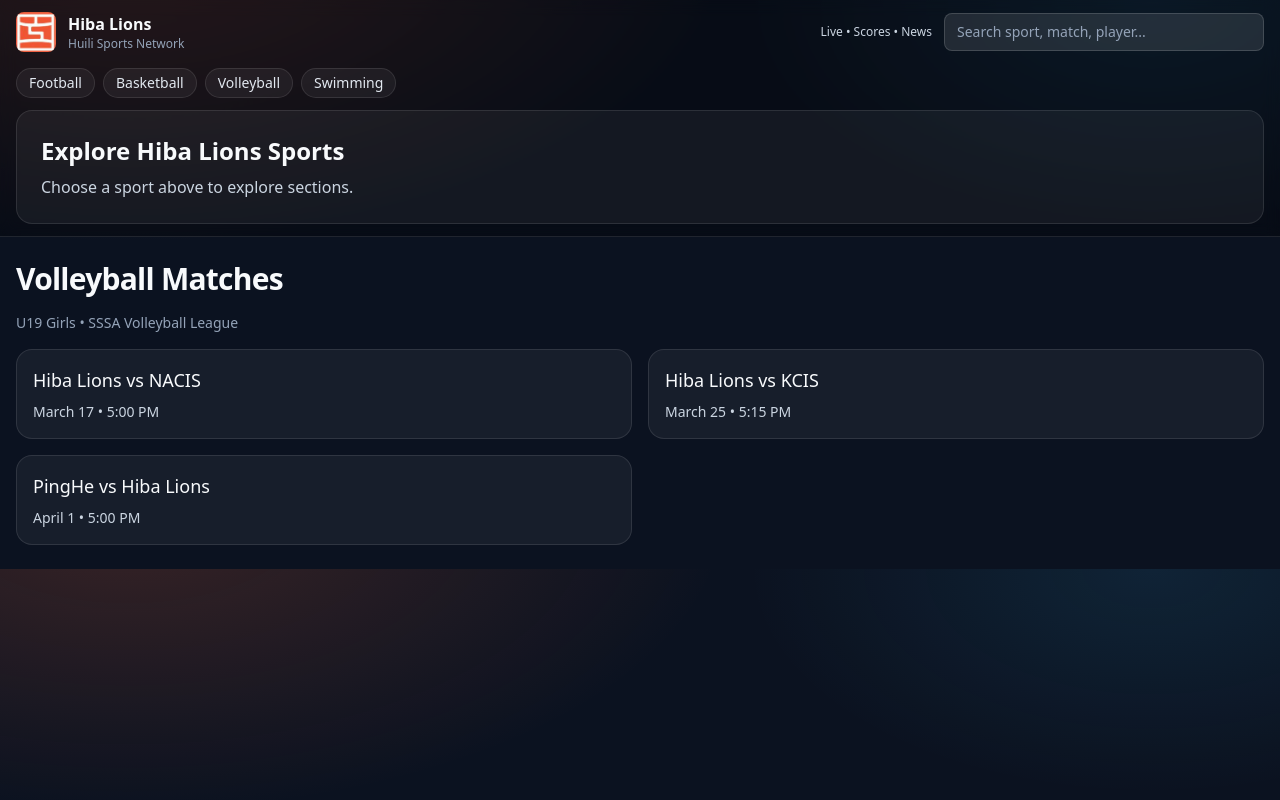
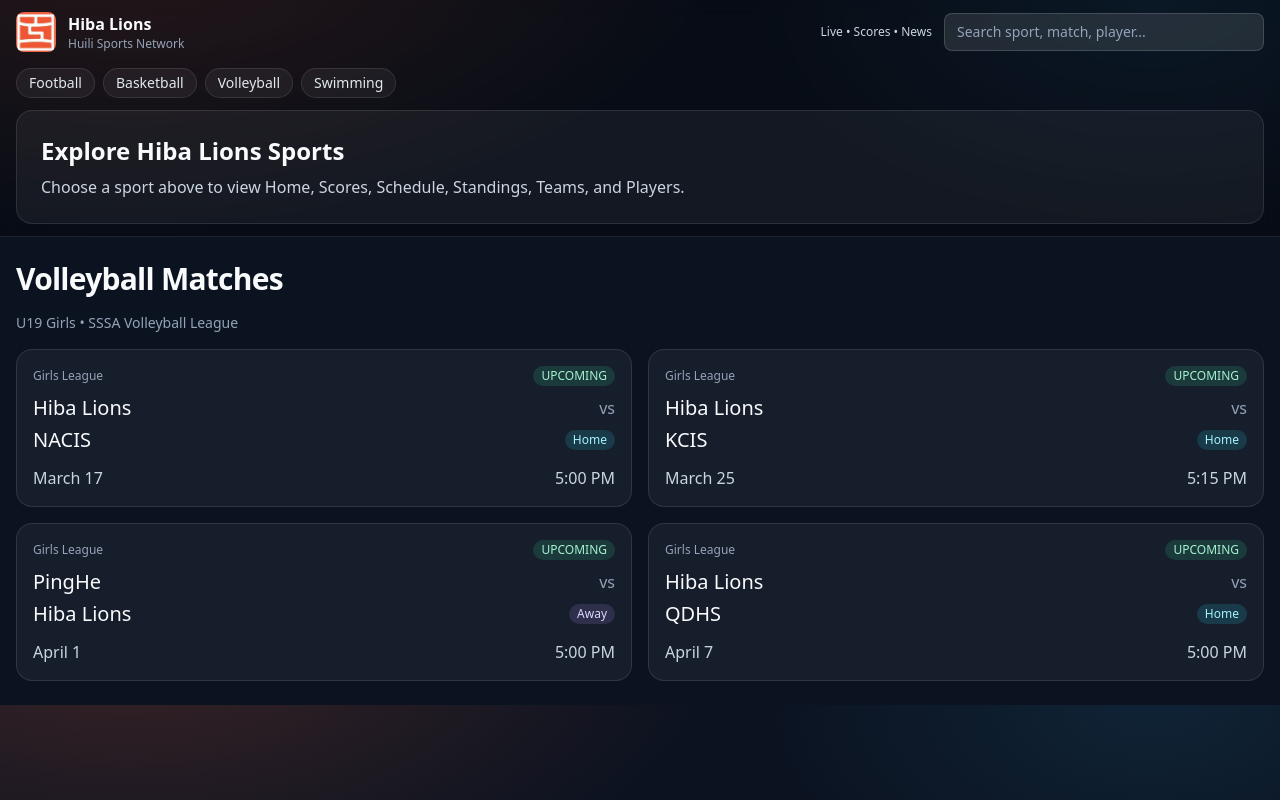
Before and after one commit to michaelfang1234/MichaelF, a Next.js app: page /matches in a window 1280 px wide. Built offline with nearby package versions, Linux system fonts and the light colour scheme.

Commit message:
Restore rich matches UI, exact player filtering, sport-specific stats, and synced top panel sections

```diff
--- a/src/app/matches/page.tsx
+++ b/src/app/matches/page.tsx
@@ -1,19 +1,31 @@
 export default function MatchesPage() {
-  const schedule = [
-    { date: "March 17", match: "Hiba Lions vs NACIS", time: "5:00 PM" },
-    { date: "March 25", match: "Hiba Lions vs KCIS", time: "5:15 PM" },
-    { date: "April 1", match: "PingHe vs Hiba Lions", time: "5:00 PM" },
+  const matches = [
+    { league: "Girls League", home: "Hiba Lions", away: "NACIS", date: "March 17", time: "5:00 PM", venue: "Home", status: "UPCOMING" },
+    { league: "Girls League", home: "Hiba Lions", away: "KCIS", date: "March 25", time: "5:15 PM", venue: "Home", status: "UPCOMING" },
+    { league: "Girls League", home: "PingHe", away: "Hiba Lions", date: "April 1", time: "5:00 PM", venue: "Away", status: "UPCOMING" },
+    { league: "Girls League", home: "Hiba Lions", away: "QDHS", date: "April 7", time: "5:00 PM", venue: "Home", status: "UPCOMING" },
   ];
 
   return (
     <main className="space-y-4">
       <h1 className="text-3xl font-semibold tracking-tight">Volleyball Matches</h1>
       <p className="text-slate-400 text-sm">U19 Girls • SSSA Volleyball League</p>
+
       <div className="grid gap-4 md:grid-cols-2">
-        {schedule.map((m, i) => (
-          <article key={i} className="rounded-2xl border border-white/10 bg-white/5 p-4">
-            <div className="text-lg">{m.match}</div>
-            <div className="mt-2 text-sm text-slate-300">{m.date} • {m.time}</div>
+        {matches.map((m, i) => (
+          <article key={i} className="rounded-2xl border border-white/10 bg-white/5 p-4 transition hover:bg-white/10">
+            <div className="mb-2 flex items-center justify-between text-xs text-slate-400">
+              <span>{m.league}</span>
+              <span className="rounded-full bg-emerald-400/15 px-2 py-0.5 text-emerald-200">{m.status}</span>
+            </div>
+            <div className="space-y-1">
+              <div className="flex items-center justify-between"><span className="text-xl">{m.home}</span><span className="text-slate-400">vs</span></div>
+              <div className="flex items-center justify-between"><span className="text-xl">{m.away}</span><span className={`rounded-full px-2 py-0.5 text-xs ${m.venue==="Home"?"bg-cyan-400/15 text-cyan-200":"bg-violet-400/15 text-violet-200"}`}>{m.venue}</span></div>
+            </div>
+            <div className="mt-3 flex items-center justify-between text-slate-300">
+              <span>{m.date}</span>
+              <span>{m.time}</span>
+            </div>
           </article>
         ))}
       </div>
--- a/src/app/players/page.tsx
+++ b/src/app/players/page.tsx
@@ -1,29 +1,63 @@
-import Link from "next/link";
+"use client";
 
-const players = [
-  { key: "michael", name: "Michael Fang", team: "U19 Boys Basketball Team", height: "185 cm", weight: "69 kg" },
-  { key: "andy", name: "Andy Gu", team: "U19 Boys Basketball Team", height: "188 cm", weight: "75 kg" },
-  { key: "ariel", name: "Ariel Pan", team: "U19 Girls Volleyball Team", height: "171 cm", weight: "53 kg" },
-  { key: "michelle", name: "Michelle Xu", team: "U19 Girls Volleyball Team", height: "170 cm", weight: "58 kg" },
+import { useMemo } from "react";
+import { useSearchParams } from "next/navigation";
+
+type P = {
+  key: string;
+  name: string;
+  sport: "Basketball" | "Volleyball";
+  team: string;
+  division: string;
+  height: number;
+  weight: number;
+};
+
+const players: P[] = [
+  { key: "michael", name: "Michael Fang", sport: "Basketball", team: "Hiba Lions", division: "U19 Boys Basketball Team", height: 185, weight: 69 },
+  { key: "andy", name: "Andy Gu", sport: "Basketball", team: "Hiba Lions", division: "U19 Boys Basketball Team", height: 188, weight: 75 },
+  { key: "ariel", name: "Ariel Pan", sport: "Volleyball", team: "Hiba Lions", division: "U19 Girls Volleyball Team", height: 171, weight: 53 },
+  { key: "michelle", name: "Michelle Xu", sport: "Volleyball", team: "Hiba Lions", division: "U19 Girls Volleyball Team", height: 170, weight: 58 },
 ];
 
 export default function PlayersPage() {
+  const sp = useSearchParams();
+  const q = (sp.get("q") || "").trim().toLowerCase();
+
+  const result = useMemo(() => {
+    if (!q) return players;
+    const exact = players.find(p => p.key === q);
+    if (exact) return [exact];
+    return players.filter(p => `${p.name} ${p.key}`.toLowerCase().includes(q));
+  }, [q]);
+
   return (
-    <main className="space-y-6">
+    <main className="space-y-4">
       <h1 className="text-3xl font-semibold tracking-tight">Players</h1>
+      {q ? <p className="text-sm text-orange-200">Search: &quot;{q}&quot; • {result.length} result(s)</p> : null}
+
       <div className="grid gap-4 md:grid-cols-2">
-        {players.map((p) => (
+        {result.map((p) => (
           <article key={p.key} className="rounded-2xl border border-white/10 bg-white/5 p-5">
             <h2 className="text-2xl font-semibold">{p.name}</h2>
-            <p className="mt-1 text-slate-300">{p.team}</p>
-            <p className="mt-1 text-sm text-slate-400">Height: {p.height} • Weight: {p.weight}</p>
+            <p className="mt-1 text-slate-300">{p.division}</p>
+            <p className="mt-1 text-sm text-slate-400">Height: {p.height} cm • Weight: {p.weight} kg</p>
+
+            {p.sport === "Basketball" ? (
               <div className="mt-4 grid grid-cols-2 gap-2 text-sm">
                 <div className="rounded-lg border border-white/10 bg-black/20 p-2">PTS: 0.0</div>
                 <div className="rounded-lg border border-white/10 bg-black/20 p-2">REB: 0.0</div>
                 <div className="rounded-lg border border-white/10 bg-black/20 p-2">AST: 0.0</div>
                 <div className="rounded-lg border border-white/10 bg-black/20 p-2">FG%: 0.0</div>
               </div>
-            <Link href="/" className="mt-3 inline-block text-sm text-slate-400 hover:text-white">Back to dashboard</Link>
+            ) : (
+              <div className="mt-4 grid grid-cols-2 gap-2 text-sm">
+                <div className="rounded-lg border border-white/10 bg-black/20 p-2">Kills: 0.0</div>
+                <div className="rounded-lg border border-white/10 bg-black/20 p-2">Blocks: 0.0</div>
+                <div className="rounded-lg border border-white/10 bg-black/20 p-2">Aces: 0.0</div>
+                <div className="rounded-lg border border-white/10 bg-black/20 p-2">Digs: 0.0</div>
+              </div>
+            )}
           </article>
         ))}
       </div>
--- a/src/components/sports-bar.tsx
+++ b/src/components/sports-bar.tsx
@@ -1,6 +1,7 @@
 "use client";
 
 import { useEffect, useMemo, useState } from "react";
+import { useSearchParams } from "next/navigation";
 import clsx from "clsx";
 import Link from "next/link";
 
@@ -17,28 +18,80 @@ const leagueBySport: Record<SportKey, string> = {
   Swimming: "SSSA Swimming League",
 };
 
+const volleyballSchedule = [
+  { home: "Hiba Lions", away: "NACIS", date: "March 17", time: "5:00 PM", venue: "Home", status: "UPCOMING" },
+  { home: "Hiba Lions", away: "KCIS", date: "March 25", time: "5:15 PM", venue: "Home", status: "UPCOMING" },
+  { home: "PingHe", away: "Hiba Lions", date: "April 1", time: "5:00 PM", venue: "Away", status: "UPCOMING" },
+];
+
 export default function SportsBar() {
+  const sp = useSearchParams();
   const [activeSport, setActiveSport] = useState<SportKey | null>(null);
   const [activeSection, setActiveSection] = useState<SectionKey>("Home");
 
   useEffect(() => {
-    const handler = () => { setActiveSport(null); setActiveSection("Home"); };
-    window.addEventListener("hspn:reset-nav", handler);
-    return () => window.removeEventListener("hspn:reset-nav", handler);
-  }, []);
+    if (sp.get("reset") === "1") {
+      setActiveSport(null);
+      setActiveSection("Home");
+    }
+  }, [sp]);
 
   const league = useMemo(() => (activeSport ? leagueBySport[activeSport] : ""), [activeSport]);
+
+  function renderPlayers() {
+    if (activeSport === "Basketball") {
+      return (
+        <div className="grid gap-3 md:grid-cols-2">
+          <Link href="/players?q=michael" className="rounded-xl border border-white/10 bg-black/20 p-4 hover:bg-white/5"><p className="font-semibold">Michael Fang</p><p className="text-sm text-slate-400">U19 Boys Basketball Team</p></Link>
+          <Link href="/players?q=andy" className="rounded-xl border border-white/10 bg-black/20 p-4 hover:bg-white/5"><p className="font-semibold">Andy Gu</p><p className="text-sm text-slate-400">U19 Boys Basketball Team</p></Link>
+        </div>
+      );
+    }
+    if (activeSport === "Volleyball") {
+      return (
+        <div className="grid gap-3 md:grid-cols-2">
+          <Link href="/players?q=ariel" className="rounded-xl border border-white/10 bg-black/20 p-4 hover:bg-white/5"><p className="font-semibold">Ariel Pan</p><p className="text-sm text-slate-400">U19 Girls Volleyball Team</p></Link>
+          <Link href="/players?q=michelle" className="rounded-xl border border-white/10 bg-black/20 p-4 hover:bg-white/5"><p className="font-semibold">Michelle Xu</p><p className="text-sm text-slate-400">U19 Girls Volleyball Team</p></Link>
+        </div>
+      );
+    }
+    return <div className="rounded-xl border border-white/10 bg-black/20 p-4 text-slate-300">{activeSport} players coming soon.</div>;
+  }
+
+  function renderSchedule() {
+    if (activeSport === "Volleyball") {
+      return (
+        <div className="grid gap-3 md:grid-cols-2">
+          {volleyballSchedule.map((m, i) => (
+            <article key={i} className="rounded-xl border border-white/10 bg-black/20 p-4">
+              <div className="mb-2 flex items-center justify-between text-xs">
+                <span className="text-slate-400">Girls League</span>
+                <span className="rounded-full bg-emerald-400/15 px-2 py-0.5 text-emerald-200">{m.status}</span>
+              </div>
+              <p className="text-lg">{m.home} vs {m.away}</p>
+              <p className="mt-1 text-sm text-slate-300">{m.date} • {m.time}</p>
+            </article>
+          ))}
+        </div>
+      );
+    }
+    return <div className="rounded-xl border border-white/10 bg-black/20 p-4 text-slate-300">{activeSport} schedule coming soon.</div>;
+  }
 
   function renderContent() {
     if (!activeSport) {
       return (
         <div className="rounded-2xl border border-white/10 bg-white/5 p-6">
           <h2 className="text-2xl font-semibold">Explore Hiba Lions Sports</h2>
-          <p className="mt-2 text-slate-300">Choose a sport above to explore sections.</p>
+          <p className="mt-2 text-slate-300">Choose a sport above to view Home, Scores, Schedule, Standings, Teams, and Players.</p>
         </div>
       );
     }
-    return <div className="rounded-2xl border border-white/10 bg-black/20 p-5 text-slate-300">{activeSport} • {activeSection} coming soon.</div>;
+
+    if (activeSection === "Schedule") return renderSchedule();
+    if (activeSection === "Players") return renderPlayers();
+
+    return <div className="rounded-xl border border-white/10 bg-black/20 p-4 text-slate-300">{activeSport} • {activeSection} coming soon.</div>;
   }
 
   return (
@@ -57,6 +110,7 @@ export default function SportsBar() {
           <div className="mb-3">
             <span className="rounded-full border border-[#F26A3D]/40 bg-[#F26A3D]/15 px-2 py-0.5 text-xs text-orange-100">{league}</span>
           </div>
+
           <div className="grid gap-4 lg:grid-cols-12">
             <div className="space-y-2 lg:col-span-3">
               {sections.map((item) => (
@@ -69,7 +123,9 @@ export default function SportsBar() {
             <div className="lg:col-span-9">{renderContent()}</div>
           </div>
         </div>
-      ) : renderContent()}
+      ) : (
+        renderContent()
+      )}
     </div>
   );
 }
```
Lines whose indentation alone changed are shown as unchanged.
